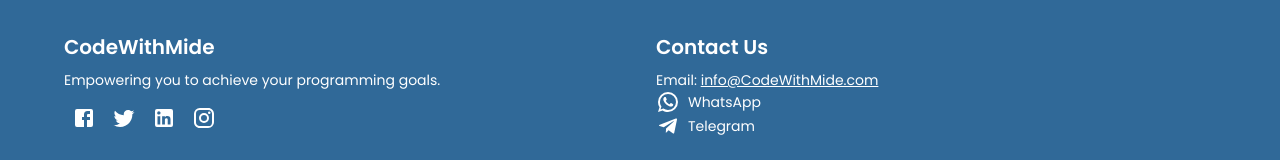
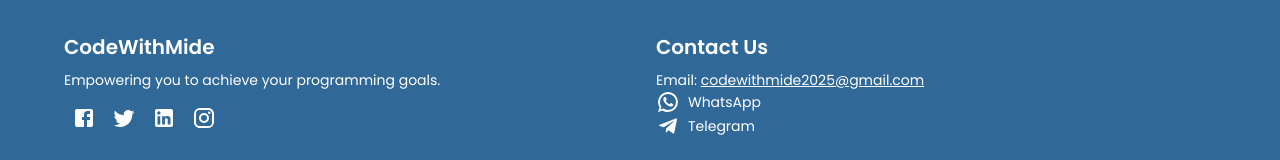
Before and after one commit to MosesOluwole/pythonbootcampv1, a React (Create React App) app: page / in a window 1280 px wide. Shown: the part 3250-3410 px from the top of the page. Built offline with nearby package versions, Linux system fonts and the light colour scheme.

Commit message:
Update email

```diff
--- a/src/components/Footer.js
+++ b/src/components/Footer.js
@@ -42,8 +42,8 @@ const Footer = () => (
           </Typography>
           <Typography variant="body2">
             Email:{" "}
-            <Link href="mailto:oluwolemoses@gmail.com" color="inherit">
-              info@CodeWithMide.com
+            <Link href="mailto:codewithmide2025@gmail.com" color="inherit">
+              codewithmide2025@gmail.com
             </Link>
           </Typography>
           <Typography variant="body2">
```
